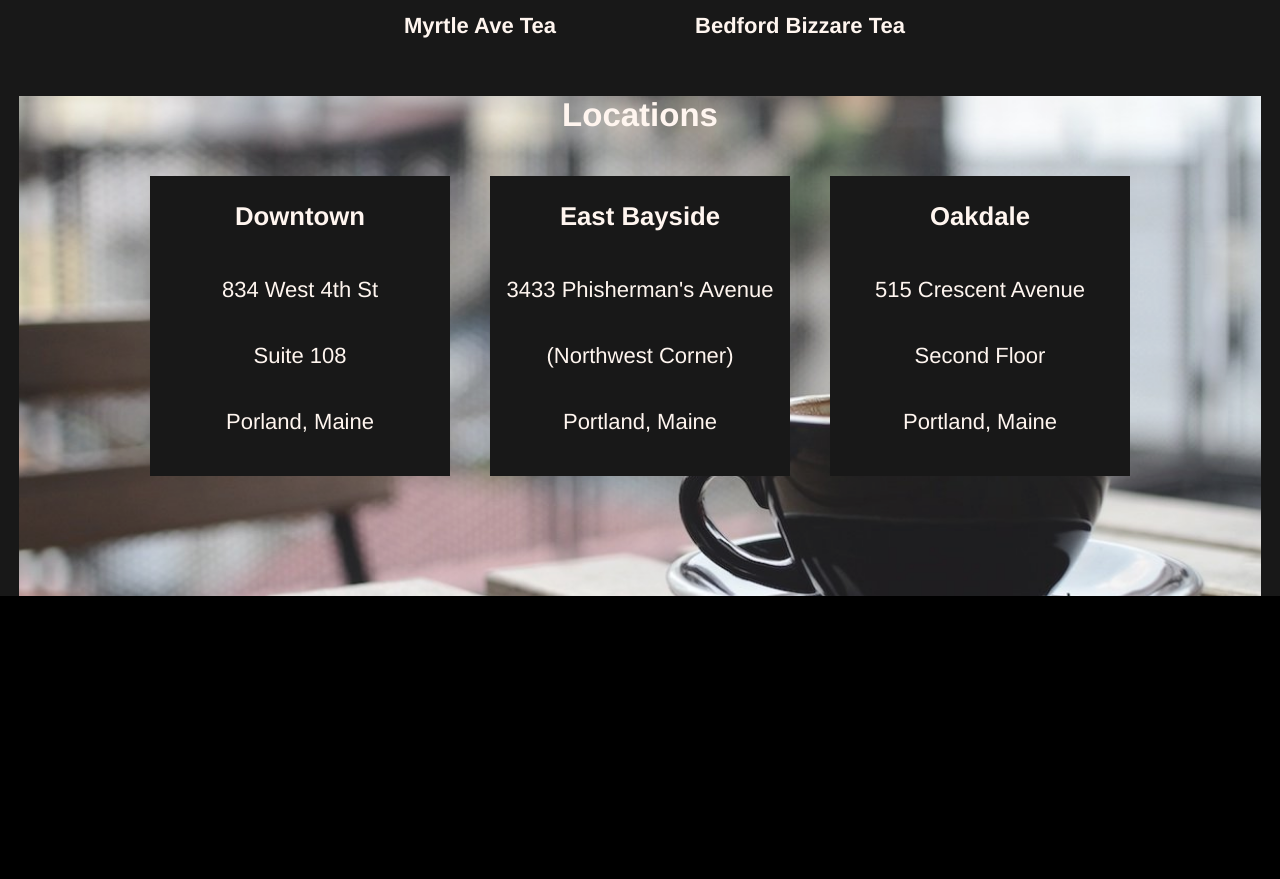
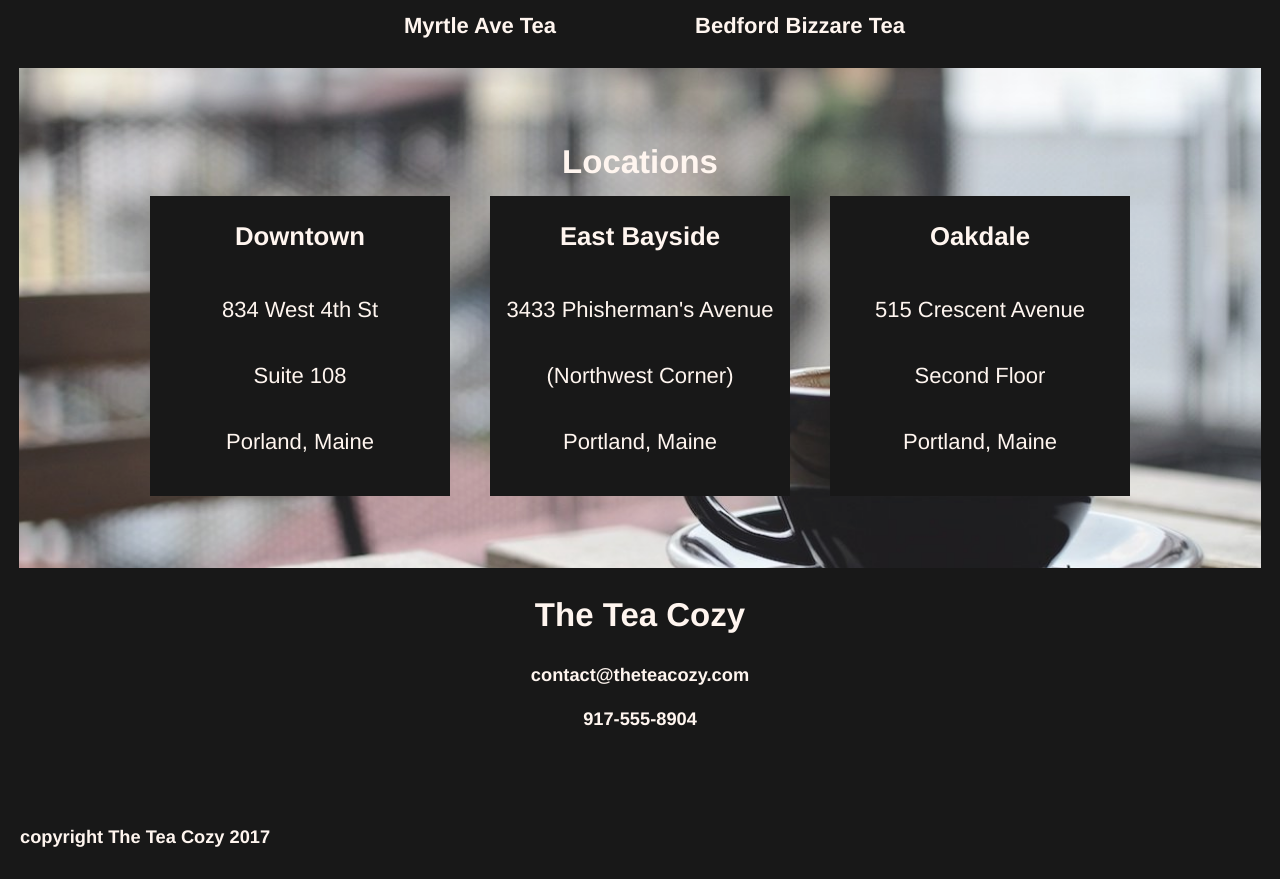
Before and after one commit to tylerpmurray/tea-cozy, a plain HTML site: page index.html in a window 1280 px wide. Shown: the part 1394-2273 px from the top of the page. Before the commit the page ends 1990 px from the top, so only its background shows below. Drawn offline with Linux system fonts and the light colour scheme; a script that the page names is missing.

Commit message:
site formatted address feedback

```diff
--- a/index.html
+++ b/index.html
@@ -28,7 +28,7 @@
     <div class="menu">
         <div id="head">
             <h2>Tea of the Month</h2>
-            <h4>What's Steeping at The Tea Cozy</h4>
+            <h4>What's Steeping at The Tea Cozy?</h4>
         </div>
         <div class="images-container">
             <div id="row1">
@@ -85,7 +85,14 @@
             </div>
         </div>
     </div>
-    <section class="contact"></section>
-    <footer></footer>
+    <div class="contact">
+        <h2>The Tea Cozy</h2>
+        <h5>contact@theteacozy.com<br><br>
+        917-555-8904
+        </h5>
+    </div>
+    <footer>
+        <h5>copyright The Tea Cozy 2017</h5>
+    </footer>
 </body>
 </html>
--- a/style.css
+++ b/style.css
@@ -28,6 +28,7 @@ header{
 header ul {
     display: flex;
     text-decoration: underline;
+
 }
 
 header li {
@@ -36,6 +37,7 @@ header li {
     flex-shrink: 2;
     padding-right: 10px;
     padding-left: 10px;
+    font-size: 1em;
 }
 
 header img {
@@ -127,6 +129,7 @@ header img {
 #location-container{
     display: flex;
     justify-content: center;
+
 }
 
 .box {
@@ -139,3 +142,23 @@ header img {
 .box p{
     line-height: 3rem;
 }
+
+#container h2{
+    margin: 0px;
+    padding-top: 75px;
+    padding-bottom: 0;
+}
+
+/*Contact Section */
+
+.contact{
+    height: 200px;
+}
+
+
+/*Footer Section */
+
+footer h5 {
+    text-align: left;
+    padding-left: 20px;
+}
```
